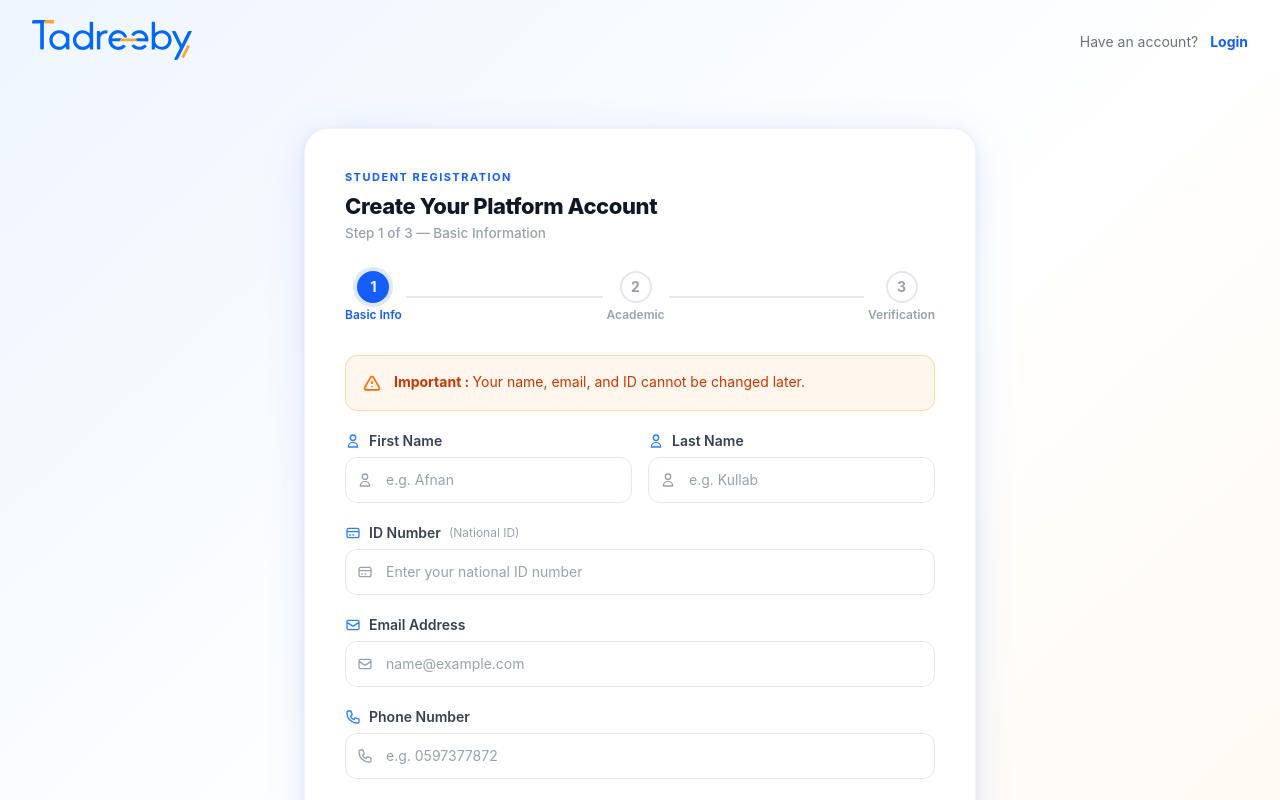
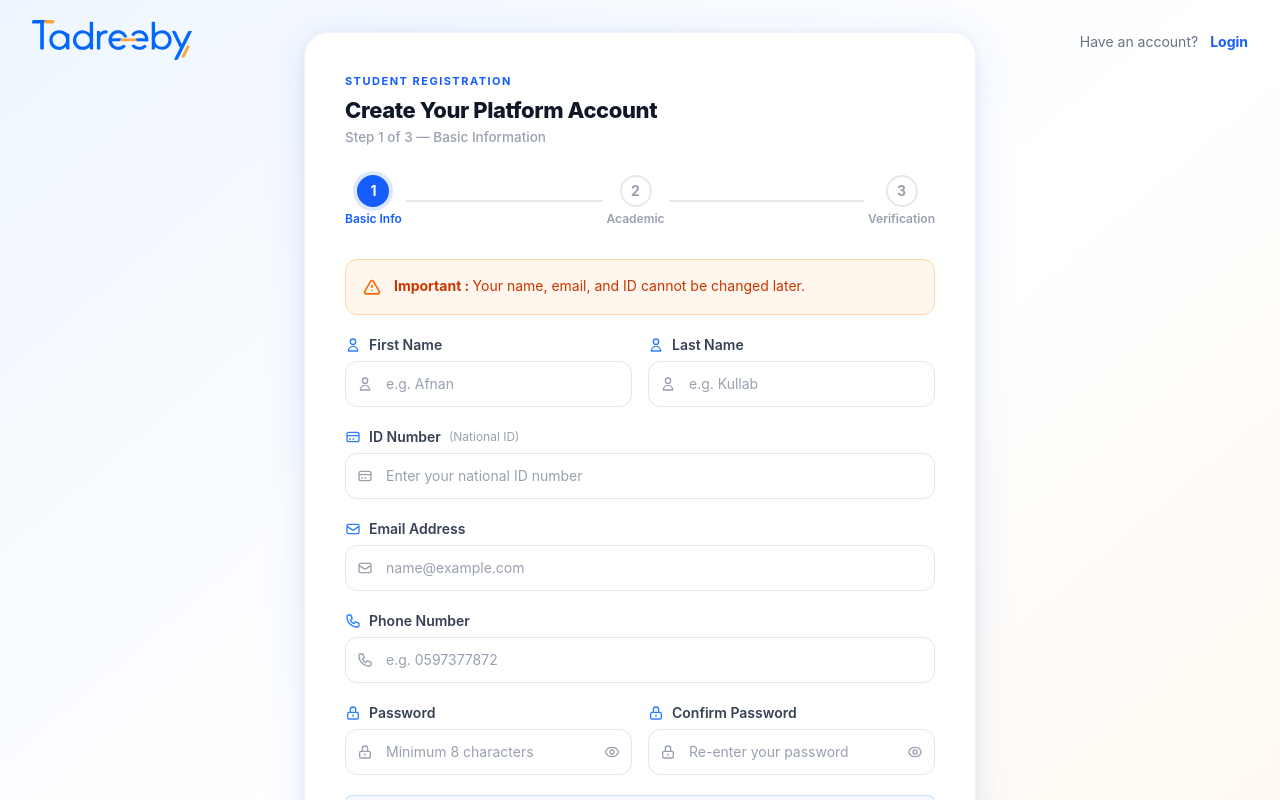
Before and after one commit to Nexus-Tadreeby/Tadreeby, a React (Vite) app: page / in a window 1280 px wide. Shown: the top 800 px of the page. Built offline with nearby package versions, Linux system fonts and the light colour scheme.

Commit message:
feat(register): pass className prop to Header for page-specific styling

```diff
--- a/src/components/auth/RegistrationPage.jsx
+++ b/src/components/auth/RegistrationPage.jsx
@@ -300,9 +300,9 @@
 
   return (
     <div className="min-h-screen bg-gradient-to-br from-blue-50 via-white to-orange-50">
-      <Header/>
+      <Header className=".glass-header"/>
 
-      <main className="pt-32 flex items-center justify-center px-4 py-8">
+      <main className="flex items-center justify-center px-4 py-8">
         <div className="bg-white rounded-3xl shadow-[0_2px_8px_rgba(0,0,0,0.06),0_8px_40px_rgba(37,99,235,0.13)] border border-blue-600/7 w-full max-w-2xl p-8 sm:p-10">
           <p className="font-['Inter'] font-bold text-[11px] leading-4 tracking-[1.5px] uppercase text-blue-600 mb-2">
             Student Registration
```
